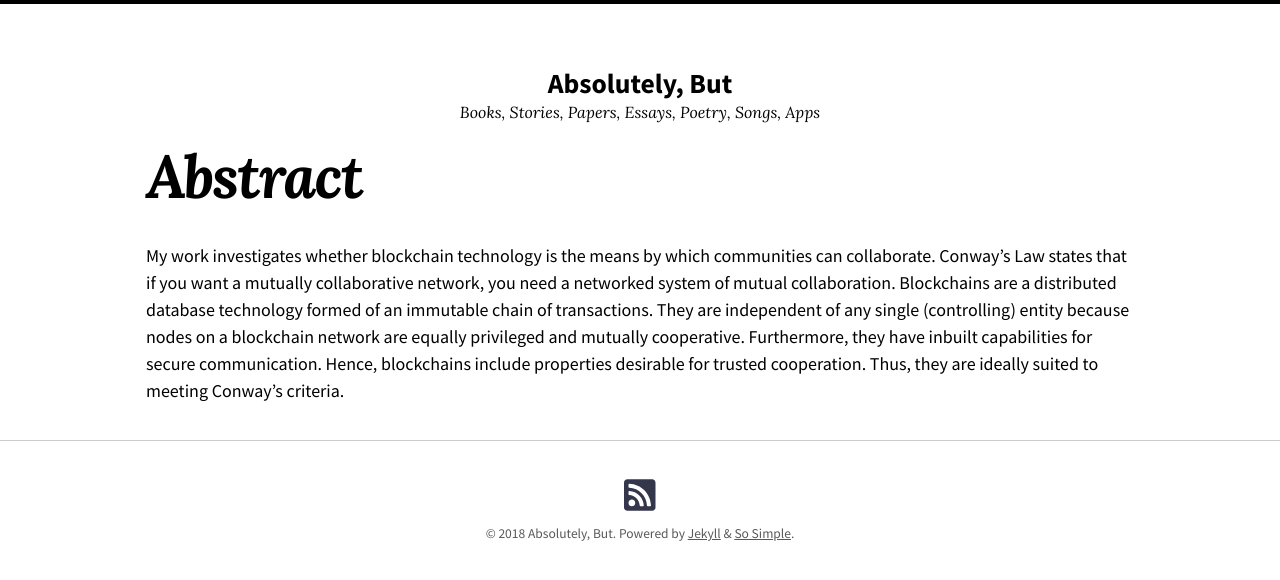
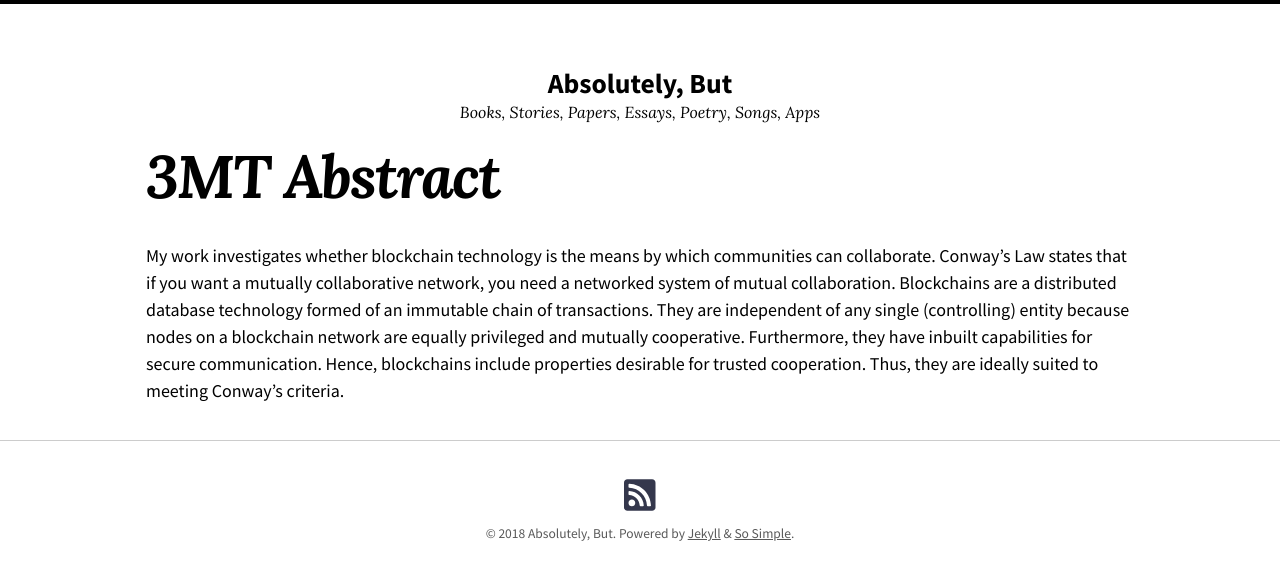
Before and after one commit to glowkeeper/3MT-of-Steve-Huckle, a Jekyll site: the page built from docs/abstract.md, in a window 1280 px wide. Shown: the top 580 px of the page. Built offline with Jekyll 4.4.1, drawn with Linux system fonts in a browser that asks for light colours; nearby versions of some CDN libraries; our own code applies the rules of GitHub Pages for plain Markdown files.

Commit message:
Redirects

```diff
--- /dev/null
+++ b/audio/index.html
@@ -0,0 +1,5 @@
+<html>
+    <head>
+        <meta http-equiv="refresh" content="0; url=/">
+    </head>
+</html>
--- a/docs/abstract.md
+++ b/docs/abstract.md
@@ -1,5 +1,5 @@
 ---
-title: Abstract
+title: 3MT Abstract
 description: Abstract of my 3MT presentation
 author: steven_huckle
 categories:
--- /dev/null
+++ b/docs/index.html
@@ -0,0 +1,5 @@
+<html>
+    <head>
+        <meta http-equiv="refresh" content="0; url=/">
+    </head>
+</html>
--- /dev/null
+++ b/docs/presentation/index.html
@@ -0,0 +1,5 @@
+<html>
+    <head>
+        <meta http-equiv="refresh" content="0; url=/">
+    </head>
+</html>
```
Also changed, not shown: docs/presentation/script.md (+1 -1 lines).
